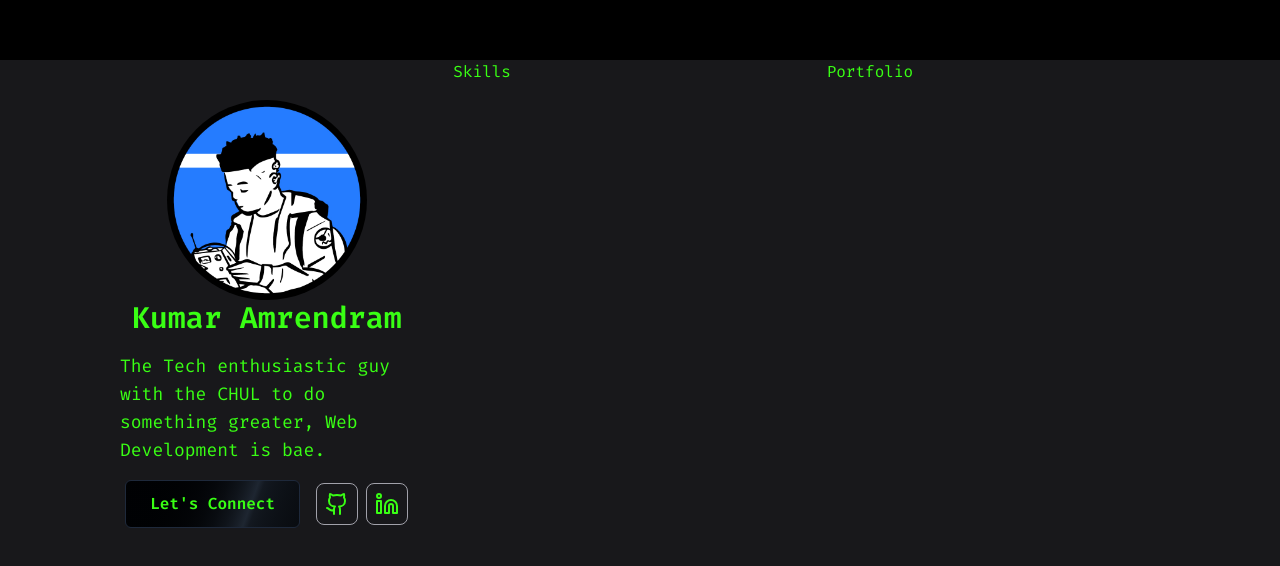
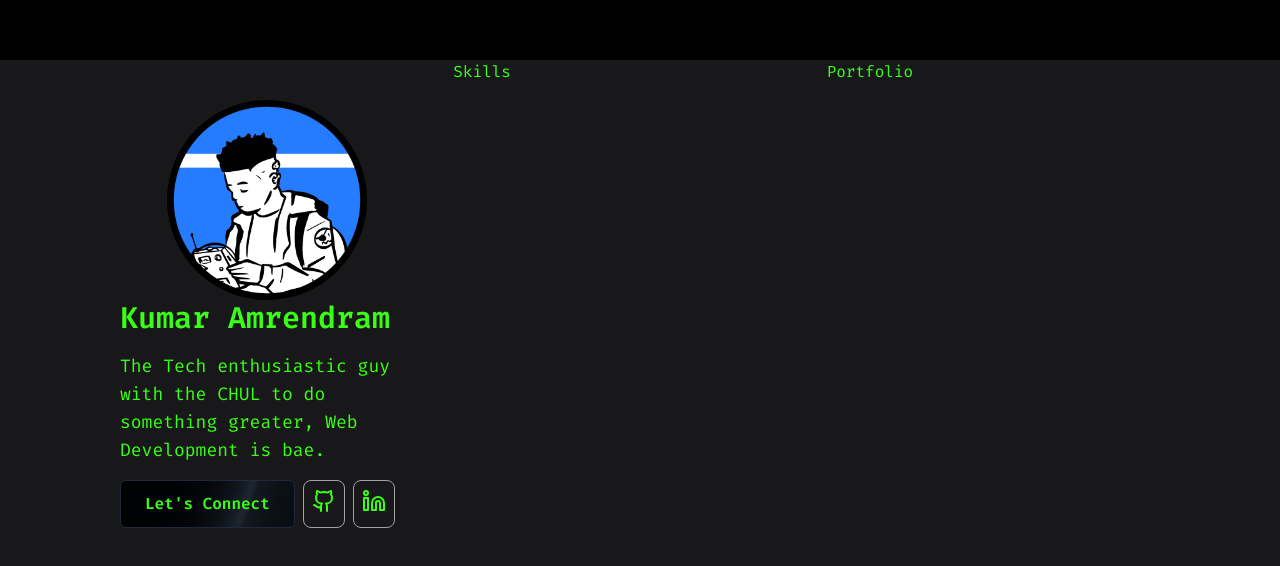
Before and after one commit to theamrendram/theamrendram, a Next.js app: page / in a window 1280 px wide. Shown: the part 740-1306 px from the top of the page. Built offline with nearby package versions, Linux system fonts and the light colour scheme.

Commit message:
UPDT: add social links

```diff
--- a/src/components/Personal.tsx
+++ b/src/components/Personal.tsx
@@ -5,7 +5,7 @@ import Link from "next/link";
 import { Github, Linkedin } from "lucide-react";
 const Personal = () => {
   return (
-    <div className="flex items-center justify-center md:justify-start flex-col p-4 lg:p-10 h-screen lg:h-auto">
+    <div className="flex justify-center md:justify-start flex-col p-4 lg:p-10 h-screen lg:h-auto">
       <div className="flex justify-center">
         <Image
           src={profile}
@@ -15,24 +15,30 @@ const Personal = () => {
           className="rounded-full"
         />
       </div>
-      <p className="text-3xl font-semibold">Kumar Amrendram</p>
-      <p className="text-lg py-4">
-        The Tech enthusiastic guy with the CHUL to do something greater, Web
-        Development is bae.
-      </p>
-      <div className="flex gap-4 items-center">
+      <div>
+        <p className="text-3xl font-semibold">Kumar Amrendram</p>
+        <p className="text-lg py-4">
+          The Tech enthusiastic guy with the CHUL to do something greater, Web
+          Development is bae.
+        </p>
+      </div>
+      <div className="flex gap-2">
         <Link
           href={"mailto:amrendamkumar@gmail.com"}
           className="inline-flex h-12 animate-shimmer items-center justify-center rounded-md border border-slate-800 bg-[linear-gradient(110deg,#000103,45%,#1e2631,55%,#000103)] bg-[length:200%_100%] px-6 text-primary font-semibold transition-colors focus:outline-none focus:ring-2 focus:ring-slate-400 focus:ring-offset-2 focus:ring-offset-slate-50">
           Let&#39;s Connect
         </Link>
         <div className="flex gap-2">
-          <div className="border p-2 border-zinc-400 rounded-lg">
+          <Link
+            href={"https://github.com/KumarAmrendram"}
+            className="border p-2 border-zinc-400 rounded-lg hover:text-black hover:bg-primary duration-200 ease-in-out hover:scale-110">
             <Github />
-          </div>
-          <div className="border p-2 border-zinc-400 rounded-lg">
+          </Link>
+          <Link
+            href={"https://www.linkedin.com/in/kumar-amrendram/"}
+            className="border p-2 border-zinc-400 rounded-lg hover:text-black hover:bg-primary duration-200 ease-in-out hover:scale-110">
             <Linkedin />
-          </div>
+          </Link>
         </div>
       </div>
     </div>
```
